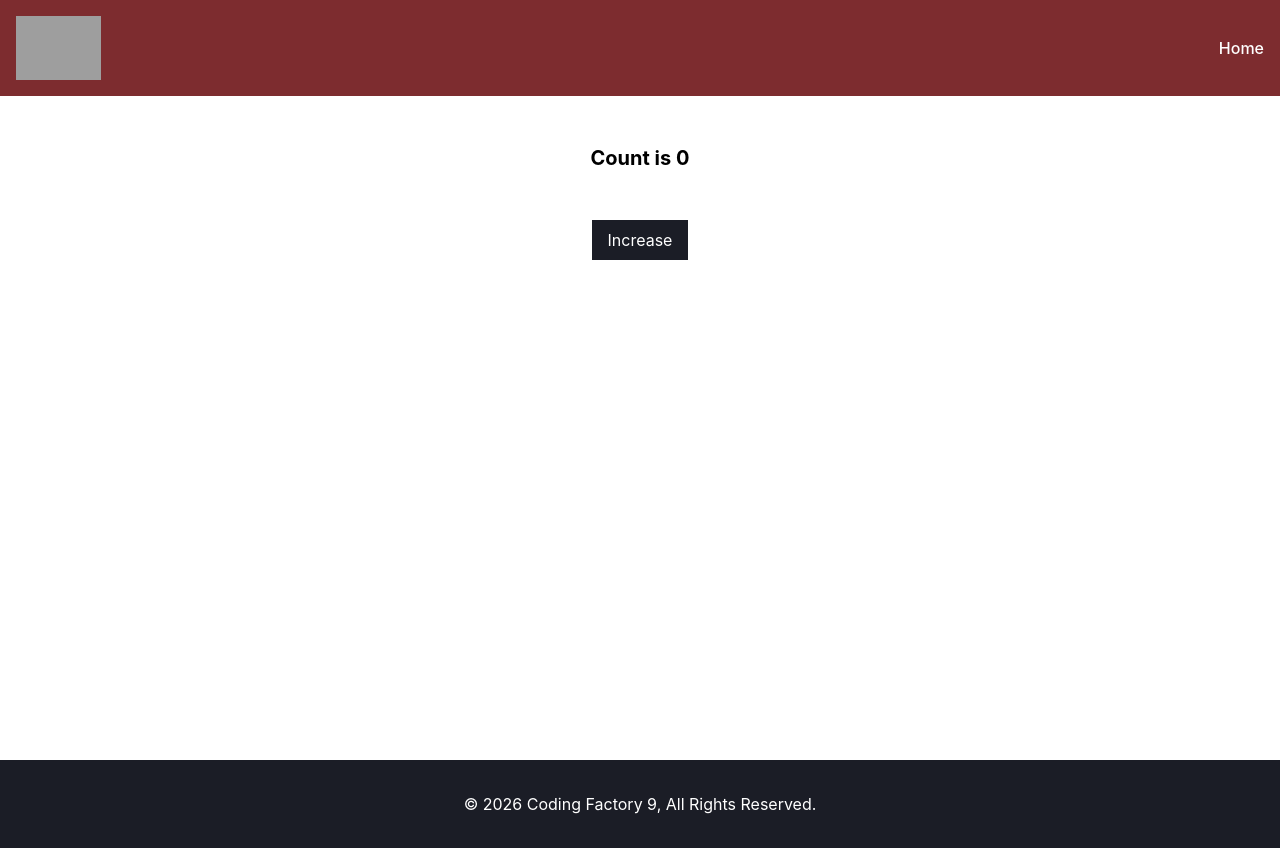
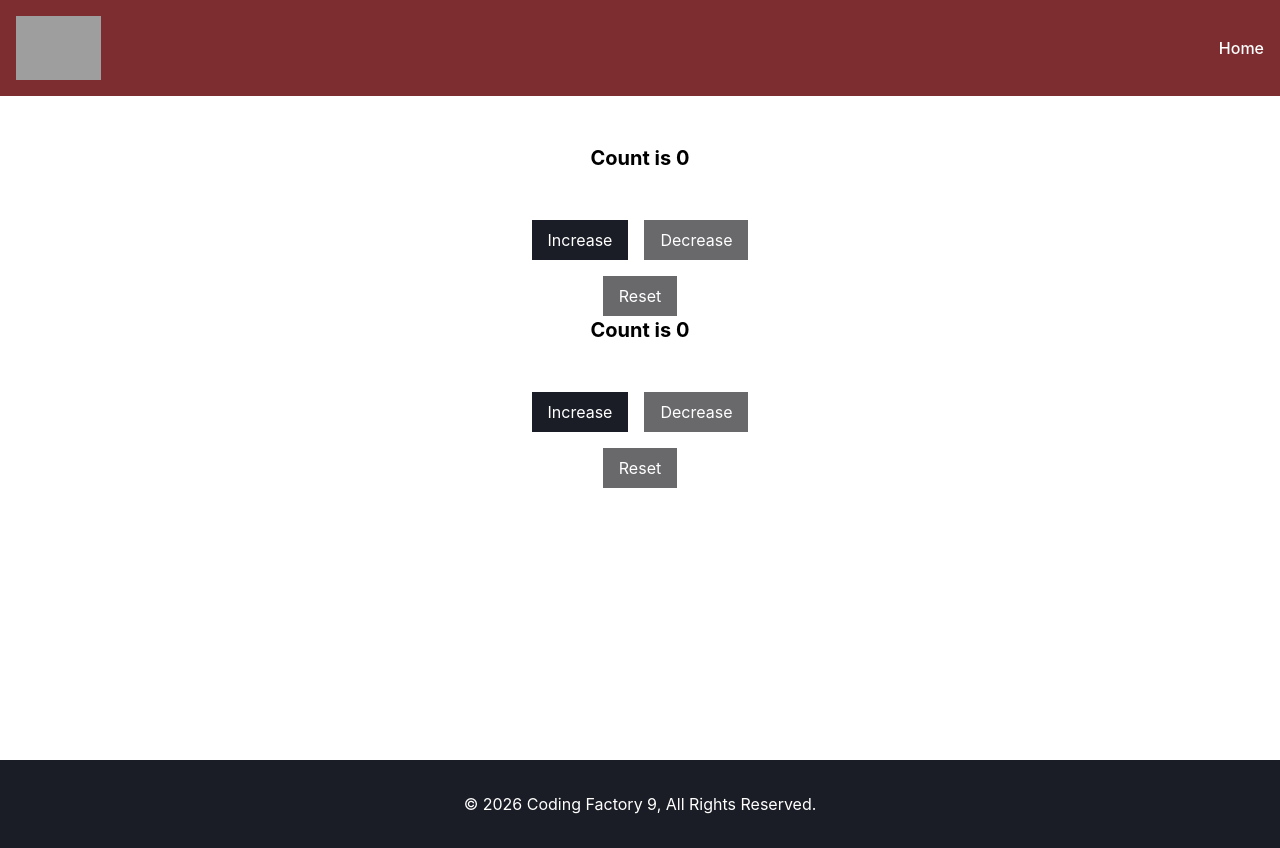
Before and after one commit to PantelisTs/cf9-react, a React (Vite) app: page / in a window 1280 px wide. Built offline with nearby package versions, Linux system fonts and the light colour scheme; grey boxes are pictures that could not be loaded.

Commit message:
feat: add CounterAdvanced component

```diff
--- a/src/App.tsx
+++ b/src/App.tsx
@@ -3,8 +3,9 @@
 // import ClassComponent from "./components/LessonTwo/ClassComponent.tsx";
 // import ArrowFunctionalComponent from "./components/LessonTwo/ArrowFunctionalComponent.tsx";
 import Layout from "./components/Layout.tsx";
-// import Counter from "./components/LessonFour/Counter.tsx";
-import ClassCounter from "./components/LessonFour/ClassCounter.tsx";
+import Counter from "./components/LessonFour/Counter.tsx";
+import CounterAdvanced from "./components/LessonFour/CounterAdvanced.tsx";
+// import ClassCounter from "./components/LessonFour/ClassCounter.tsx";
 
 
 
@@ -74,9 +75,11 @@ function App() {
         <Layout addClasses="bg-gray=50">
             {/*<ArrowFunctionalComponentWithProps title="Second Title" description="Description" />*/}
             {/*<p>Lorem ipsum dolor sit amet, consectetur adipisicing elit. Natus, possimus.</p>*/}
-            {/*<Counter/>*/}
+            <Counter/>
 
-            <ClassCounter/>
+            {/*<ClassCounter/>*/}
+
+            <CounterAdvanced/>
 
         </Layout>
 
--- /dev/null
+++ b/src/components/LessonFour/CounterAdvanced.tsx
@@ -0,0 +1,93 @@
+import {useState} from "react";
+import CounterButton from "./CounterButton.tsx";
+
+
+type CounterState = {
+    counter: number;
+    lastAction: string;
+    time: string;
+}
+
+const initialState = {
+    counter: 0,
+    lastAction: "",
+    time: "",
+}
+
+
+const CounterAdvanced = () => {
+
+
+    const [state, setState] = useState<CounterState>(initialState);
+
+    const getCurrentTime = () => new Date().toLocaleDateString();
+
+    const increaseCount = () => {
+
+        setState({
+            counter: state.counter + 1,
+            lastAction: "Increase",
+            time: getCurrentTime(),
+        })
+
+
+    }
+
+    const decreaseCount = () => {
+
+        if (state.counter > 0) {
+            setState({
+                counter: state.counter - 1,
+                lastAction: "Decrease",
+                time: getCurrentTime(),
+            })
+        }
+
+    }
+
+    const resetCount = () => {
+        setState({
+            counter: 0,
+            lastAction: "Reset",
+            time: getCurrentTime(),
+        })
+    }
+
+    return (
+        <>
+            <h1 className="text-center text-xl font-bold">Count is {state.counter}</h1>
+            <div className="text-center pt-12 space-x-4">
+                <CounterButton
+                    onClick={increaseCount}
+                    label="Increase"
+                />
+
+                <CounterButton
+                    onClick={decreaseCount}
+                    label="Decrease"
+                    disabled={state.counter === 0}
+                />
+
+
+            </div>
+            <div className="text-center pt-4">
+                <CounterButton
+                    onClick={resetCount}
+                    label="Reset"
+                    disabled={state.counter === 0}
+                />
+            </div>
+
+            {
+                state.lastAction && (
+                    <p className="text-center pt-6">
+                        Last Change: <strong>{state.lastAction}</strong> at {" "} <strong>{state.time}</strong>
+                    </p>
+                )
+            }
+
+        </>
+    )
+}
+
+export default CounterAdvanced;
```
